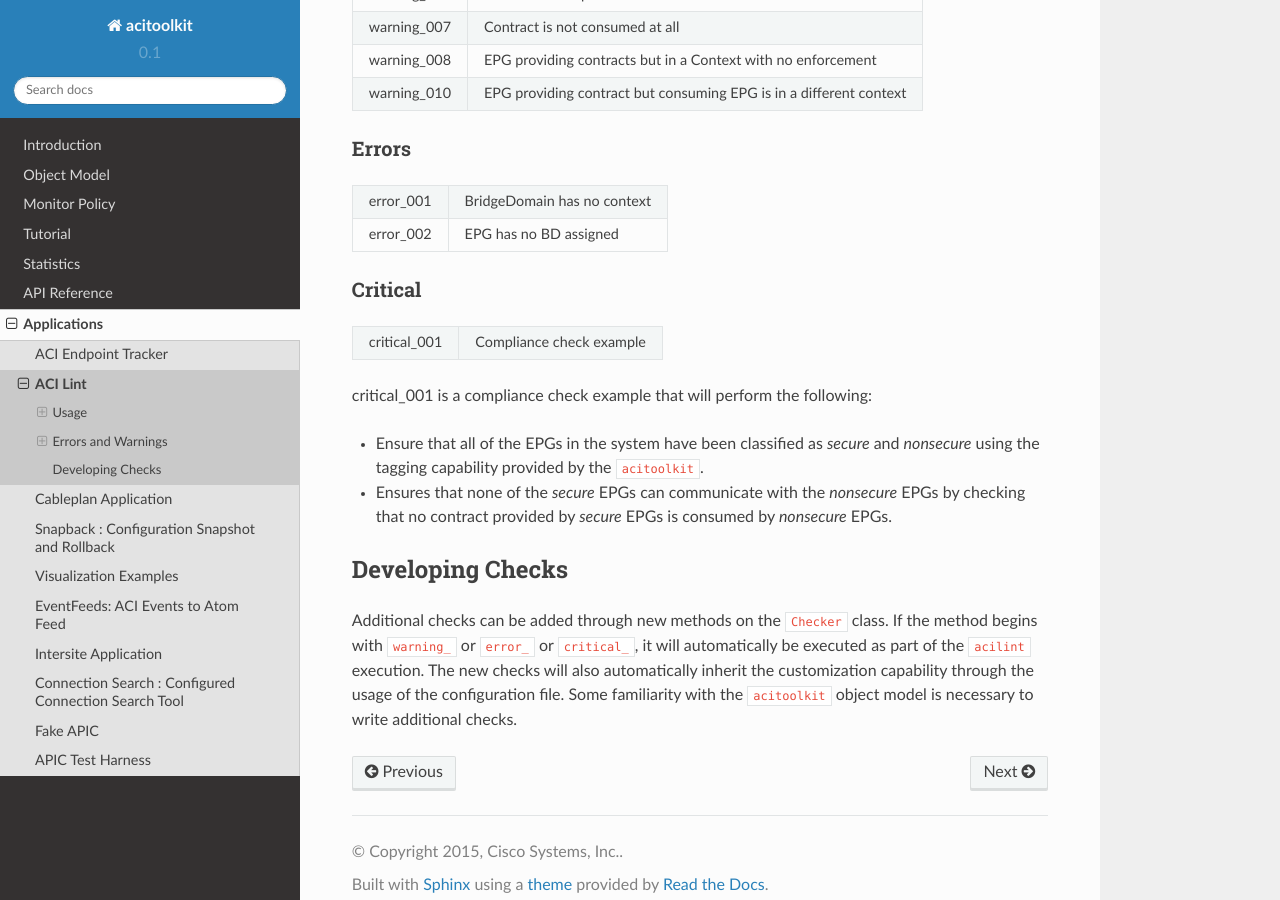
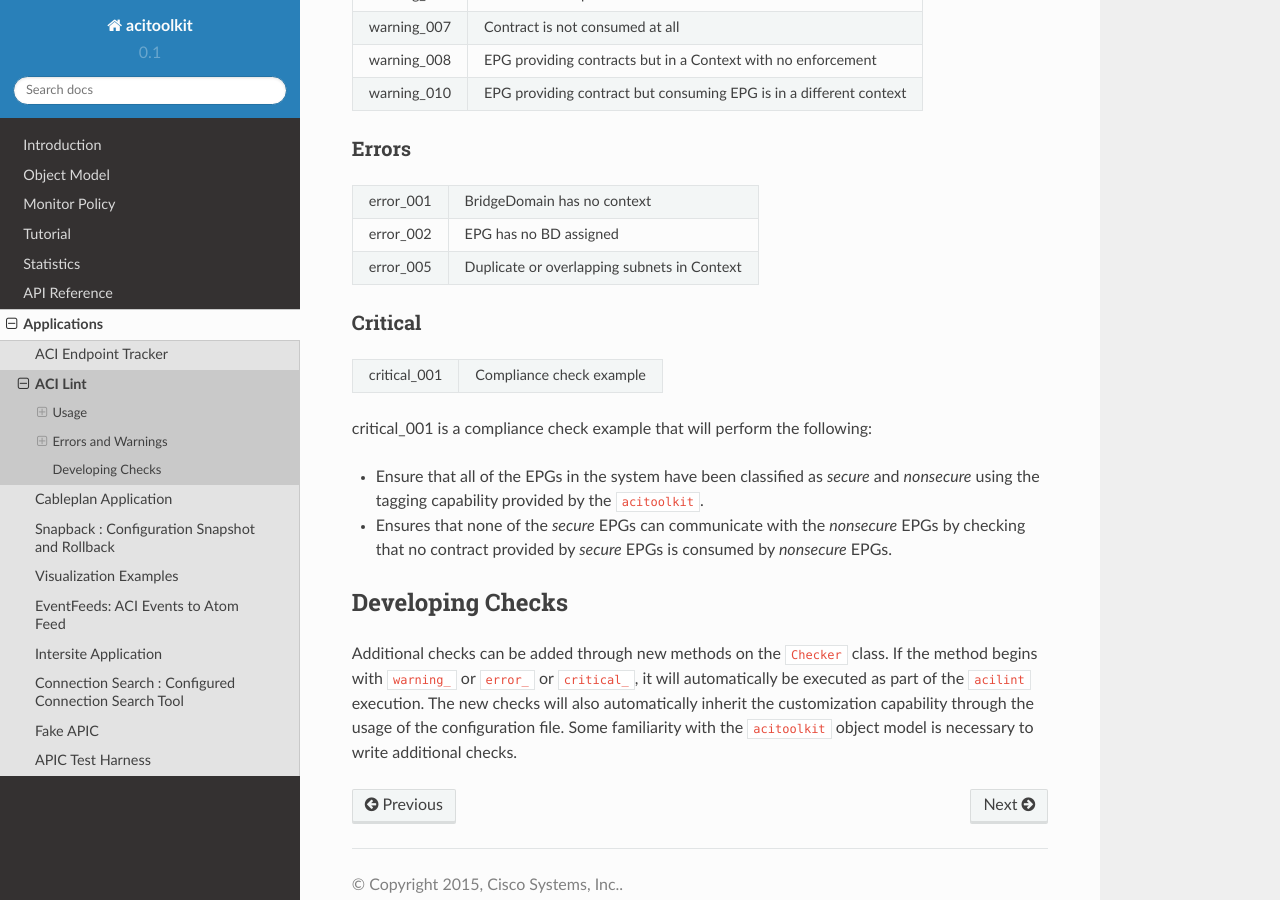
Before and after one commit to datacenter/acitoolkit, a Sphinx documentation site: the page built from docs/source/acilint.rst, in a window 1280 px wide and 900 px high, scrolled down 2756 px. Built offline with Sphinx 7.4.7 and the Read the Docs theme 2.0.0, drawn with Linux system fonts in a browser that asks for light colours.

Commit message:
Add description of newly added error_005
This is the documentation update for the addition of Error 005 to ACI Lint.

```diff
--- a/docs/source/acilint.rst
+++ b/docs/source/acilint.rst
@@ -154,6 +154,8 @@ Errors
 +------------+--------------------------------------------+
 |error_002   |EPG has no BD assigned                      |
 +------------+--------------------------------------------+
+|error_005   |Duplicate or overlapping subnets in Context |
++------------+--------------------------------------------+
 
 Critical
 ~~~~~~~~
```
